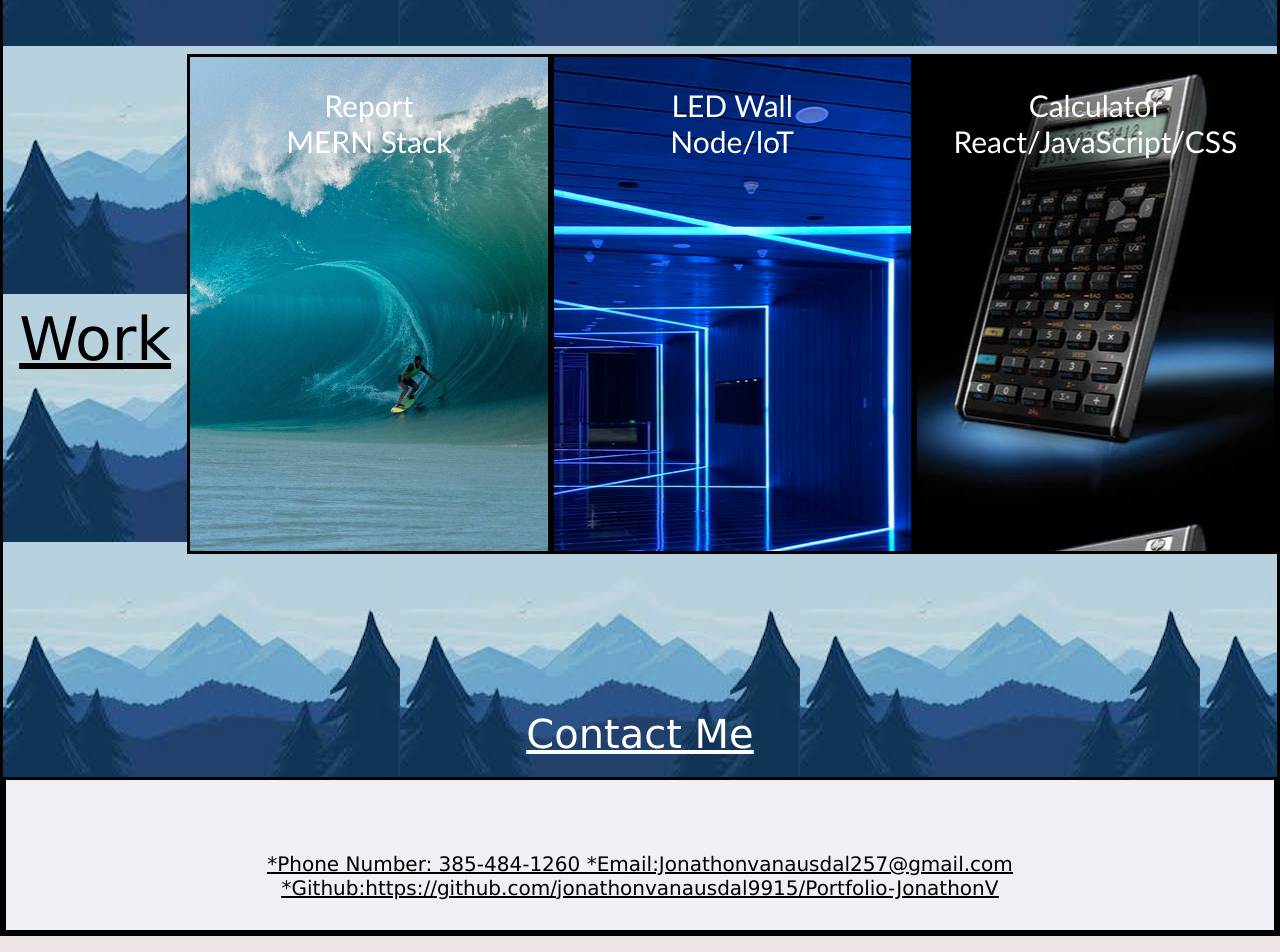
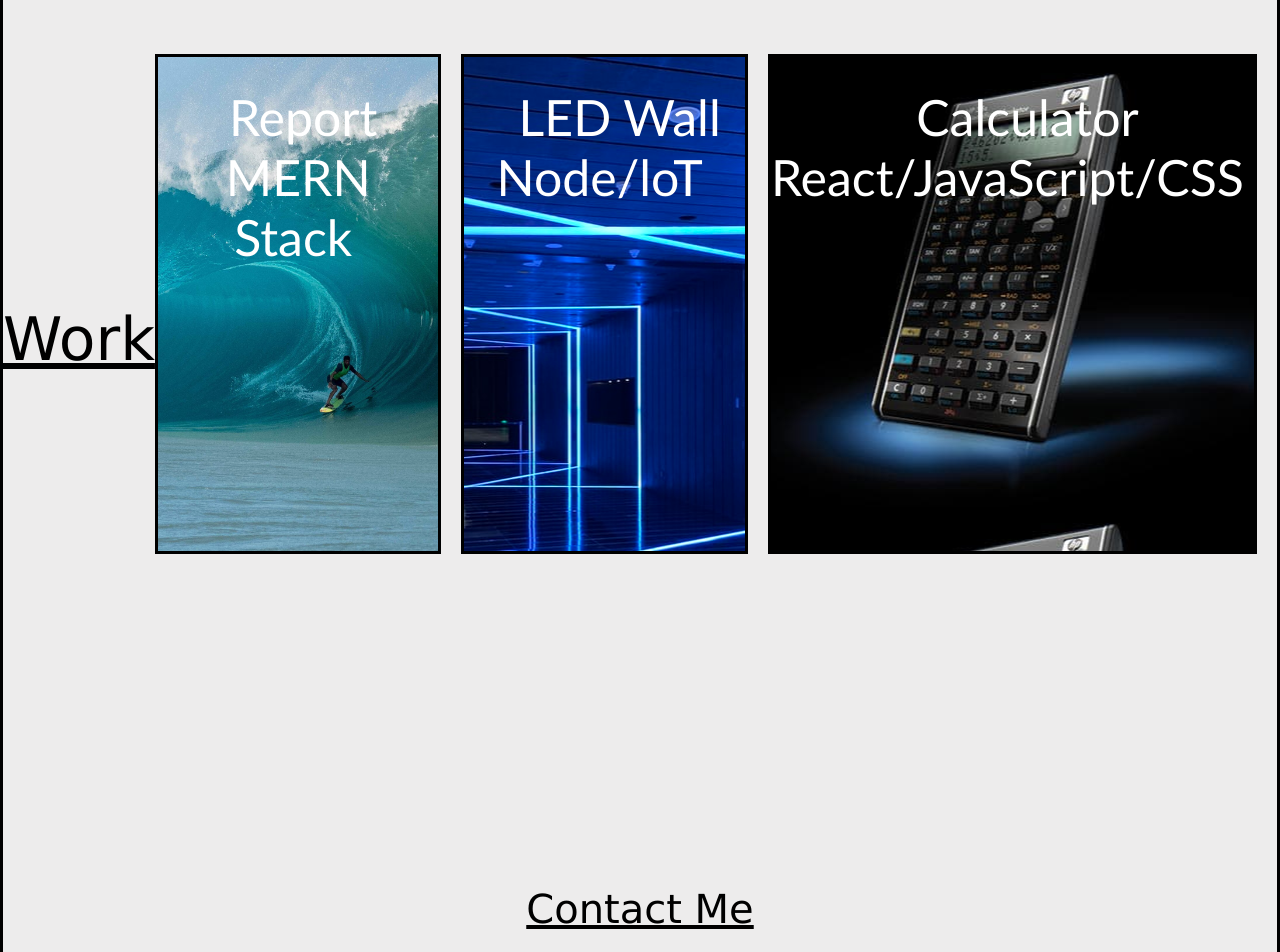
Before and after one commit to jonathonvanausdal9915/Portfolio-JonathonV, a plain HTML site: page index.html in a window 1280 px wide. Shown: the part 1194-2146 px from the top of the page. Drawn offline with Linux system fonts and the light colour scheme.

Commit message:
updated changes

```diff
--- a/assets/css/style.css
+++ b/assets/css/style.css
@@ -5,24 +5,21 @@
 }
 
 body {
-    font-family:Verdana, Geneva, Tahoma, sans-serif;
-    border:solid;
-    border-color:black;
-   background-color:rgb(237, 229, 229);
-   background-image:url("images/backgroundbody1.jpg");
-   background-image:cover;
-   background-blend-mode: multiply;
+    font-family: Verdana, Geneva, Tahoma, sans-serif;
+    border: solid;
+    border-color: black;
+    background-color: rgb(237, 236, 236);
 }
 
 .header {
     padding: 25px;
     font-family: 'Trebuchet MS', 'Lucida Sans Unicode', 'Lucida Grande', 'Lucida Sans', Arial, sans-serif;
-    background-color:white;
+    background-color: white;
     background-image: url("images/background3.jpg");
-    background-repeat:no-repeat;
-    background-size:cover;
+    background-repeat: no-repeat;
+    background-size: cover;
     background-blend-mode: multiply;
-    color:black;
+    color: black;
     border: solid;
 }
 
@@ -40,27 +37,24 @@ body {
     padding-top: 15px;
     margin-right: 15px;
     display: flex;
-    flex-direction:row-reverse;
-    font-family: sans-serif,'Times New Roman', Times, serif;
+    flex-direction: row-reverse;
+    font-family: sans-serif, 'Times New Roman', Times, serif;
     font-size: 30px;
-    color:black;
-
+    color: black;
 }
 
 .header div ul {
     list-style-type: none;
 }
+
 .profile-picture {
-    border:solid;
-    border-radius:50%;
+    border: solid;
+    border-radius: 50%;
     display: flex;
     align-items: stretch;
-    height:500px;
+    height: 500px;
     width: 380px;
     overflow: hidden;
-
-
-
 }
 
 .header div ul li {
@@ -79,24 +73,31 @@ body {
     display: flex;
     height: 600px;
 }
+
+.button {
+    padding: 10px;
+    text-align: center;
+    color: white;
+}
+
 .contact-me {
     text-align: center;
-      font-size:40px;
-      color:white;
+    font-size: 40px;
+    color: black;
     padding-bottom: 20px;
+    width: 100%;
 }
 
 .footer {
     width: 100%;
     font-size: 20px;
-     height:15px;
+    height: 15px;
     padding-bottom: 150px;
     text-align: center;
-    border:solid;
-    border-color:black;
-    color:black;
-    background-color:rgb(240, 239, 246);
-
+    border: solid;
+    border-color: black;
+    color: black;
+    background-color: rgb(240, 239, 246);
 }
 
 .column {
@@ -105,84 +106,78 @@ body {
     text-align: center;
     padding-top: 250px;
     font-size: 60px;
-    color:black;
+    color: black;
 }
 
 .column-1 {
     flex: 80%;
-    border:solid;
-    border-color:black;
+    border: solid;
+    border-color: black;
     font-size: 40px;
     font-family: 'Times New Roman', Times, serif;
-    color:black;
+    color: black;
+    overflow: scroll;
+    background-color: rgb(231, 253, 243);
+}
 
-    overflow:scroll;
-    background-color:rgb(231, 253, 243);
-  }
 .column-2 {
-      height:500px;
-      width:500px;
-      border:solid;
-      border-color:black;
-      background-color:rgb(254, 246, 240);
+    height: 500px;
+    width: 500px;
+    border: solid;
+    border-color: black;
+    background-color: rgb(254, 246, 240);
     float: right;
     padding-top: 30px;
-      text-align:center;
-      font-size:30px;
-      font-family:'Trebuchet MS', 'Lucida Sans Unicode', 'Lucida Grande', 'Lucida Sans', Arial, sans-serif;
+    text-align: center;
+    font-size: 30px;
+    font-family: 'Trebuchet MS', 'Lucida Sans Unicode', 'Lucida Grande', 'Lucida Sans', Arial, sans-serif;
     background-image: url("images/surfimage2.jpg");
     background-repeat: no-repeat;
-      background-size:cover;
+    background-size: cover;
     background-position-x: center;
     background-blend-mode: multiply;
-      color:white;
+    color: white;
+}
 
-
-  }
 .column-3 {
-        height:500px;
-        width:500px;
-        border:solid;
-        border-color:black;
-        background-color:rgb(254, 246, 240);
+    height: 500px;
+    width: 500px;
+    border: solid;
+    border-color: black;
+    background-color: rgb(254, 246, 240);
     padding-top: 30px;
-        text-align:center;
-        font-size:30px;
-        font-family:'Trebuchet MS', 'Lucida Sans Unicode', 'Lucida Grande', 'Lucida Sans', Arial, sans-serif;
+    text-align: center;
+    font-size: 30px;
+    font-family: 'Trebuchet MS', 'Lucida Sans Unicode', 'Lucida Grande', 'Lucida Sans', Arial, sans-serif;
     background-image: url("images/LEDIMAGE.jpeg");
     background-position-x: center;
-        color:white;
+    color: white;
+}
 
-  }
 .column-4 {
-        height:500px;
-        width:500px;
-        border:solid;
-        border-color:black;
-        background-color:rgb(254, 246, 240);
+    height: 500px;
+    width: 500px;
+    border: solid;
+    border-color: black;
+    background-color: rgb(254, 246, 240);
     float: right;
     padding-top: 30px;
-        text-align:center;
-        font-size:30px;
-        font-family:'Trebuchet MS', 'Lucida Sans Unicode', 'Lucida Grande', 'Lucida Sans', Arial, sans-serif;
+    text-align: center;
+    font-size: 30px;
+    font-family: 'Trebuchet MS', 'Lucida Sans Unicode', 'Lucida Grande', 'Lucida Sans', Arial, sans-serif;
     background-image: url("images/calculator.jpg");
-        background-position-x:center;
-        color:white;
-
+    background-position-x: center;
+    color: white;
 }
 
-
 .row2 {
-      border:solid;
-      border-color:white;
-      width:100px;
+    border: solid;
+    border-color: white;
+    width: 100px;
 }
-
 
 a {
     color: white;
     text-decoration: none;
     font-size: 50px;
-
-
 }
--- a/index.html
+++ b/index.html
@@ -6,6 +6,7 @@
     <link rel="stylesheet" href="./assets/css/style.css">
     <title>Portfolio</title>
 </head>
+
 <body>
     <header class="header">
         <h1><u>Jonathon Van Ausdal</u></h1>
@@ -31,8 +32,7 @@
             <div class="column"><u>About Me</u></div>
             <div class="column-1">
                 <p> My name is Jonathon Van Ausdal,</p>
-                <p>I am 23 years old, and I grew up in American Fork, Utah.
-                    I am a triplet and I have one brother and one sister. I am currently enrolled in a coding bootcamp through the University of Utah.
+                <p>I am 23 years old, and I grew up in American Fork, Utah. I am a triplet and I have one brother and one sister. I am currently enrolled in a coding bootcamp through the University of Utah.
                 </p>
                 <p> I will be learning web development languages such as HTML, CSS, Javascript and some back-end languages such as java, C+, etc.</p>
                 <p> I really love the outdoors and I love being physcially active. I really like camping and going dirtbiking.</p>
@@ -45,9 +45,12 @@
         <br><br><br>
         <div id="work" class="row-1">
             <div class="column"><u>Work</u></div>
-                <div class="column-2"> Report<br>MERN Stack</div>
-                <div class="column-3">LED Wall<br>Node/loT</div>
-                <div class="column-4">Calculator<br>React/JavaScript/CSS</div>
+            <div class="column-2">
+                <a class="button" rel="stylesheet" href="Report.html">Report<br>MERN Stack</div>
+            <div class="column-3">
+                <a class="button" rel="stylesheet" href="LED.html">LED Wall<br>Node/loT</div>
+            <div class="column-4">
+                <a class="button" rel="stylesheet" href="calculator.html">Calculator<br>React/JavaScript/CSS</div>
         </div>
     </section>
     <br><br><br>
```
Also changed, not shown: LED.html (added, +18 -0 lines), Report.html (added, +18 -0 lines), calculator.html (added, +18 -0 lines). Lines whose indentation alone changed are shown as unchanged.
